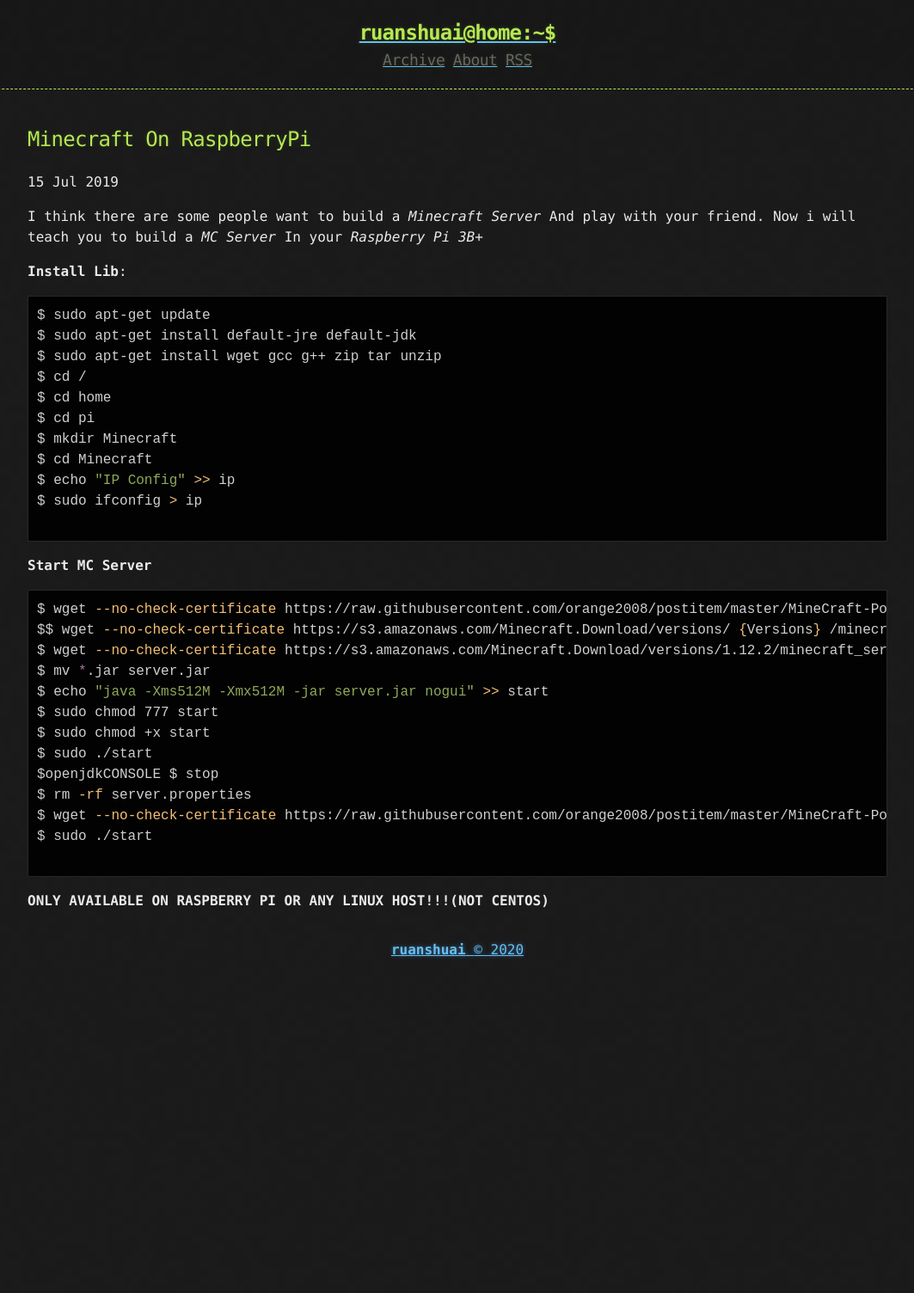
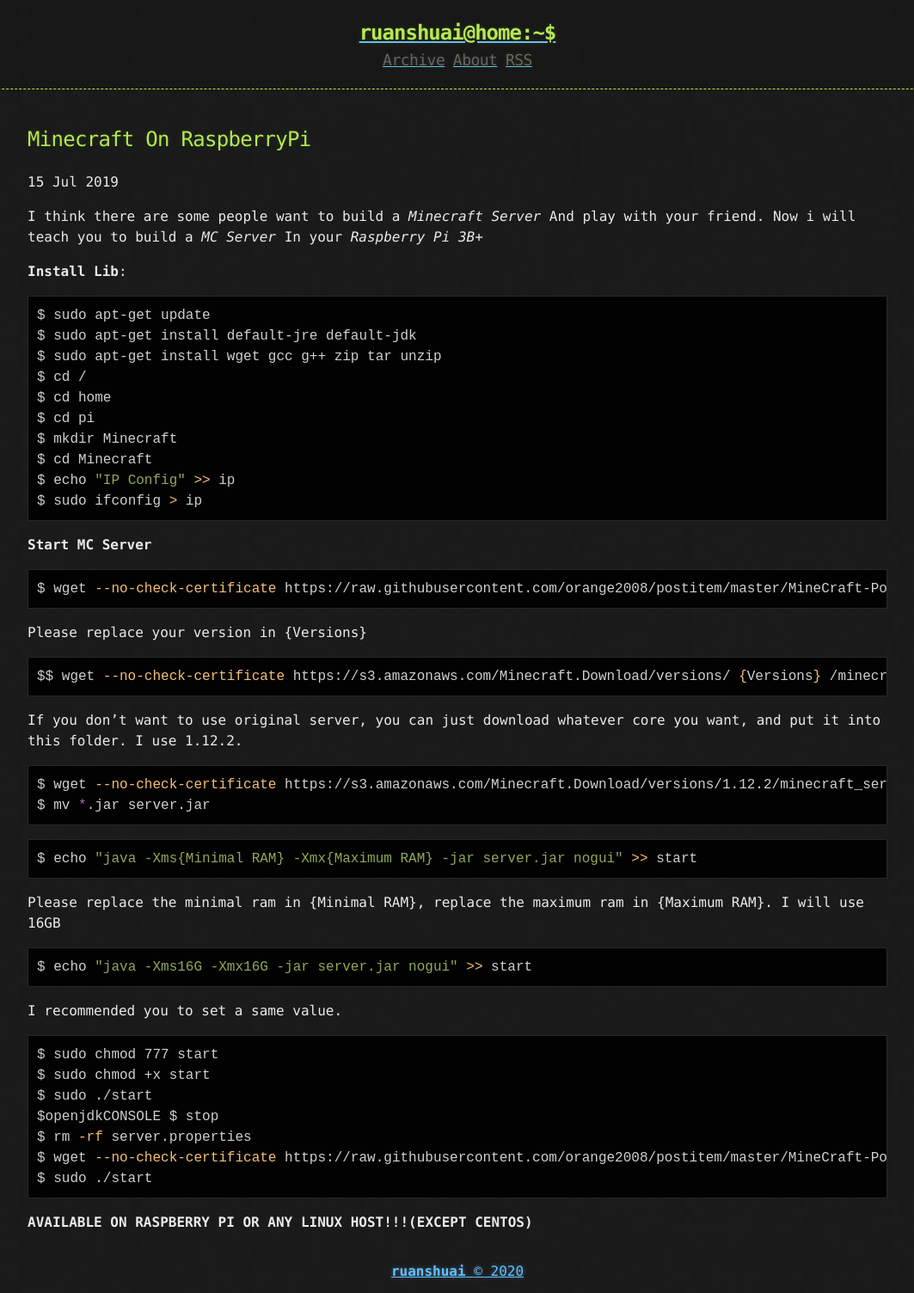
Before and after one commit to orange2008/orwtmc, a Jekyll site: the page built from _posts/2019-07-15-Minecraft-On-RaspberryPi.md, in a window 1280 px wide. Shown: the whole page at 86% size, without its empty margins (108-1171 px from the left). Built offline with Jekyll 4.4.1, drawn with Linux system fonts in a browser that asks for light colours; before the commit the page ends 1130 px from its top, so only the background shows below that.

Commit message:
change mc server

````diff
--- a/_posts/2019-07-15-Minecraft-On-RaspberryPi.md
+++ b/_posts/2019-07-15-Minecraft-On-RaspberryPi.md
@@ -18,15 +18,39 @@ $ mkdir Minecraft
 $ cd Minecraft
 $ echo "IP Config" >> ip
 $ sudo ifconfig > ip
+```
 
-```
 **Start MC Server**
+
 ```shell
 $ wget --no-check-certificate https://raw.githubusercontent.com/orange2008/postitem/master/MineCraft-Postitem/eula.txt
+```
+
+Please replace your version in {Versions}
+
+```shell
 $$ wget --no-check-certificate https://s3.amazonaws.com/Minecraft.Download/versions/ {Versions} /minecraft_server_{Versions}.jar
+```
+If you don't want to use original server, you can just download whatever core you want, and put it into this folder.
+I use 1.12.2.
+
+```shell
 $ wget --no-check-certificate https://s3.amazonaws.com/Minecraft.Download/versions/1.12.2/minecraft_server_1.12.2.jar
 $ mv *.jar server.jar
-$ echo "java -Xms512M -Xmx512M -jar server.jar nogui" >> start
+```
+
+```shell
+$ echo "java -Xms{Minimal RAM} -Xmx{Maximum RAM} -jar server.jar nogui" >> start
+```
+Please replace the minimal ram in {Minimal RAM}, replace the maximum ram in {Maximum RAM}. I will use 16GB
+
+```shell
+$ echo "java -Xms16G -Xmx16G -jar server.jar nogui" >> start
+```
+
+I recommended you to set a same value.
+
+```shell
 $ sudo chmod 777 start
 $ sudo chmod +x start
 $ sudo ./start
@@ -34,6 +58,5 @@ $openjdkCONSOLE $ stop
 $ rm -rf server.properties
 $ wget --no-check-certificate https://raw.githubusercontent.com/orange2008/postitem/master/MineCraft-Postitem/server.properties
 $ sudo ./start
-
 ```
-__ONLY AVAILABLE ON RASPBERRY PI OR ANY LINUX HOST!!!(NOT CENTOS)__
+__AVAILABLE ON RASPBERRY PI OR ANY LINUX HOST!!!(EXCEPT CENTOS)__
````
